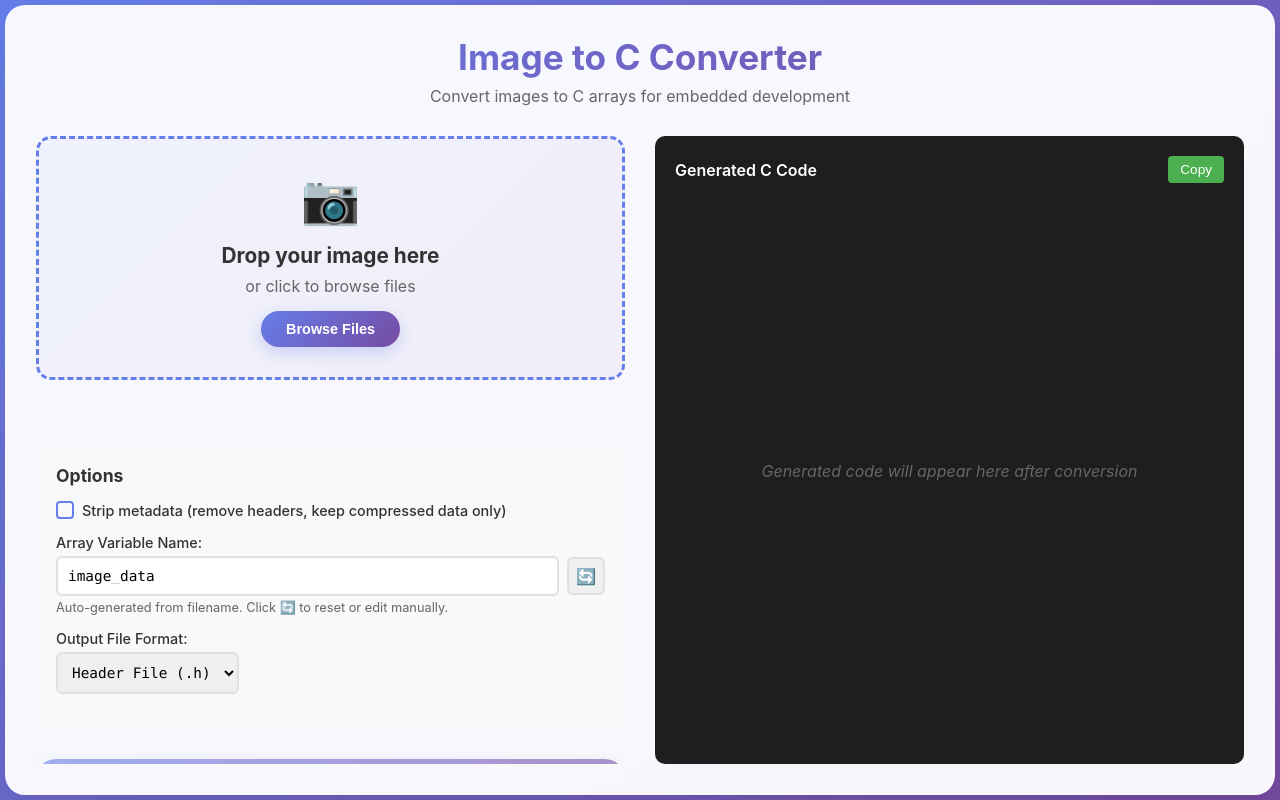
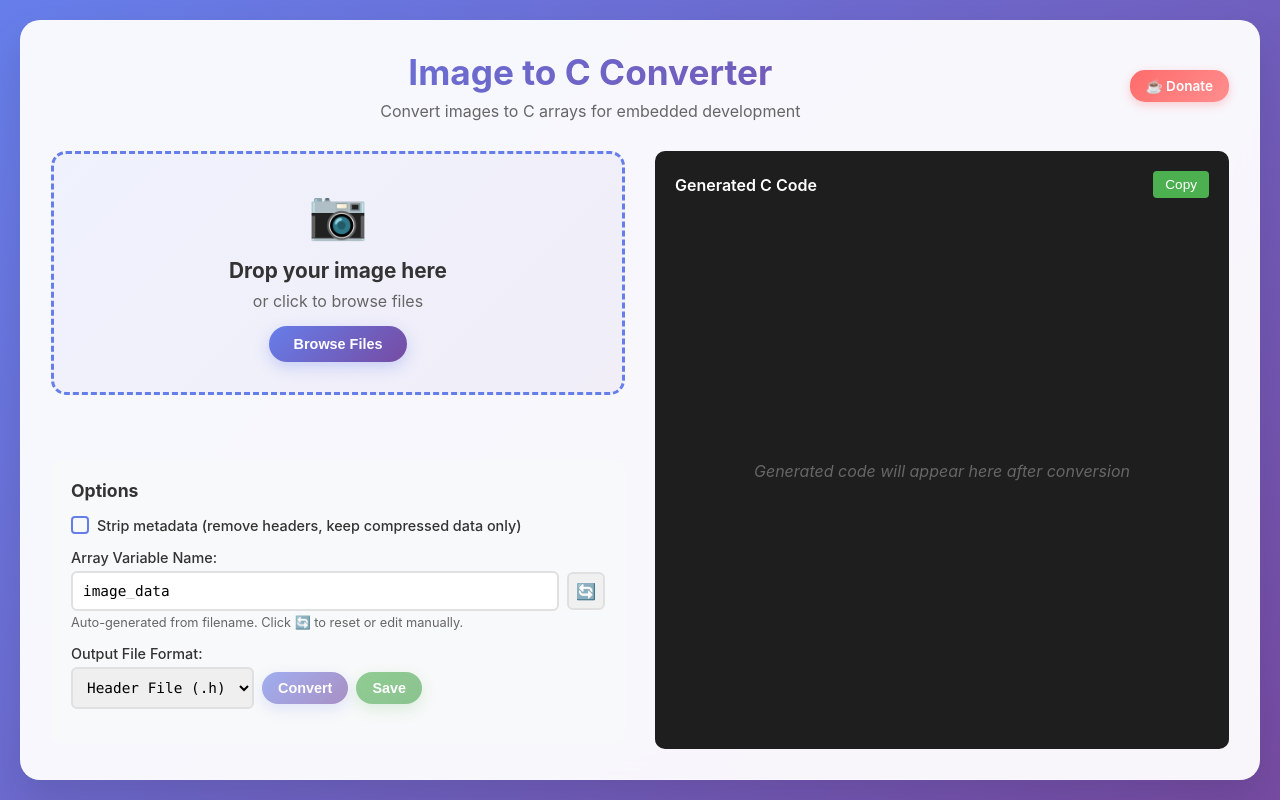
Before and after one commit to jobitjoseph/image2c, a plain HTML site: page index.html in a window 1280 px wide. Drawn offline with Linux system fonts and the light colour scheme.

Commit message:
Update index.html

```diff
--- a/index.html
+++ b/index.html
@@ -3,9 +3,6 @@
 <head>
     <meta charset="UTF-8">
     <meta name="viewport" content="width=device-width, initial-scale=1.0">
-    <meta name="description" content="Convert images to C arrays for embedded development By Jobit Joseph">
-    <meta property="og:title" content="Image to C Converter By Jobit Joseph">
-    <meta property="og:description" content="Modern web-based tool for converting images to C arrays By Jobit Joseph">
     <title>Image to C Converter</title>
     <style>
         * {
@@ -19,7 +16,7 @@
             background: linear-gradient(135deg, #667eea 0%, #764ba2 100%);
             min-height: 100vh;
             height: 100vh;
-            padding: 5px;
+            padding: 20px;
             display: flex;
             flex-direction: column;
         }
@@ -58,6 +55,34 @@
         .header p {
             color: #666;
             font-size: 1em;
+        }
+        .header-content {
+            display: flex;
+            justify-content: space-between;
+            align-items: center;
+            position: relative;
+        }
+
+        .title-section {
+            flex: 1;
+        }
+
+        .donate-btn {
+            background: linear-gradient(135deg, #ff6b6b, #ff8e8e);
+            color: white;
+            text-decoration: none;
+            padding: 8px 16px;
+            border-radius: 15px;
+            font-size: 0.85em;
+            font-weight: 600;
+            transition: all 0.3s ease;
+            box-shadow: 0 3px 10px rgba(255, 107, 107, 0.3);
+            white-space: nowrap;
+        }
+
+        .donate-btn:hover {
+            transform: translateY(-1px);
+            box-shadow: 0 5px 15px rgba(255, 107, 107, 0.4);
         }
 
         .main-content {
@@ -330,6 +355,35 @@
             font-family: 'Consolas', 'Monaco', 'Courier New', monospace;
         }
 
+        .format-controls {
+            display: flex;
+            gap: 8px;
+            align-items: center;
+            flex-wrap: wrap;
+        }
+
+        .format-controls select {
+            flex: 0 0 auto;
+            min-width: 140px;
+        }
+
+        .custom-ext-inline {
+            flex: 0 0 80px;
+            padding: 8px !important;
+            border: 2px solid #e0e0e0 !important;
+            border-radius: 6px !important;
+            font-size: 0.9em !important;
+            font-family: 'Consolas', 'Monaco', 'Courier New', monospace !important;
+        }
+
+        .format-controls .convert-btn,
+        .format-controls .save-btn {
+            flex: 0 0 auto;
+            padding: 8px 16px;
+            font-size: 0.9em;
+            margin-bottom: 0;
+        }
+
         .convert-btn, .save-btn {
             background: linear-gradient(135deg, #667eea, #764ba2);
             color: white;
@@ -497,8 +551,15 @@
 <body>
     <div class="app-container">
         <div class="header">
+            <div class="header-content">
+                <div class="title-section">
                     <h1>Image to C Converter</h1>
                     <p>Convert images to C arrays for embedded development</p>
+                </div>
+                <a href="https://www.paypal.com/paypalme/jobitjoseph" target="_blank" class="donate-btn">
+                    ☕ Donate
+                </a>
+            </div>
         </div>
 
         <div class="main-content">
@@ -553,13 +614,19 @@
 
                     <div class="output-format">
                         <label for="outputFormat">Output File Format:</label>
+                        <div class="format-controls">
                             <select id="outputFormat" onchange="toggleCustomExtension()">
                                 <option value=".h">Header File (.h)</option>
                                 <option value=".c">Source File (.c)</option>
                                 <option value="custom">Custom Extension</option>
                             </select>
-                        <div class="custom-extension" id="customExtension" style="display: none;">
-                            <input type="text" id="customExt" placeholder=".txt" value=".txt">
+                            <input type="text" id="customExt" class="custom-ext-inline" placeholder=".txt" value=".txt" style="display: none;">
+                            <button class="convert-btn" id="convertBtn" onclick="convertImage()" disabled>
+                                Convert
+                            </button>
+                            <button class="save-btn" id="saveBtn" onclick="saveToFile()" disabled>
+                                Save
+                            </button>
                         </div>
                     </div>
                     </div>
@@ -567,14 +634,6 @@
                     <div class="progress-bar" id="progressBar">
                         <div class="progress-fill" id="progressFill"></div>
                     </div>
-
-                <button class="convert-btn" id="convertBtn" onclick="convertImage()" disabled>
-                    Select an image to convert
-                </button>
-
-                <button class="save-btn" id="saveBtn" onclick="saveToFile()" disabled>
-                    Save as File
-                </button>
 
                 <div class="supported-formats">
                     Supports: PNG, JPEG, BMP, TIFF, GIF, PPM, PCX, TGA
@@ -740,12 +799,12 @@
 
         function toggleCustomExtension() {
             const outputFormat = document.getElementById('outputFormat');
-            const customExtension = document.getElementById('customExtension');
+            const customExt = document.getElementById('customExt');
 
             if (outputFormat.value === 'custom') {
-                customExtension.style.display = 'block';
+                customExt.style.display = 'block';
             } else {
-                customExtension.style.display = 'none';
+                customExt.style.display = 'none';
             }
         }
 
```
Lines whose indentation alone changed are shown as unchanged.
